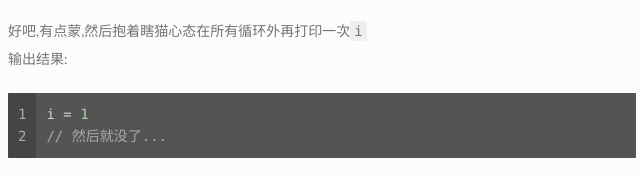
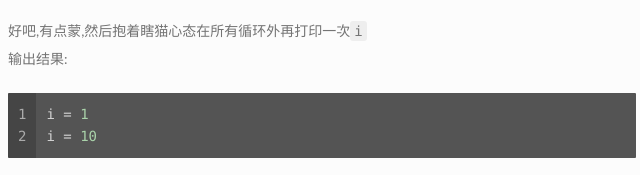
Before and after one commit to Benature/BenatureBlog.github.io, a plain HTML site: page 2018/12/30/我遇到的bug全集/index.html in a window 1280 px wide. Shown: the part 1291-1466 px from the top of the page, 444-1084 px from the left. Drawn offline with nearby package versions, Linux system fonts and the light colour scheme; some packages are replaced by stand-ins of ours; a script that the page names is missing; files whose address does not match are found by name.

Commit message:
Site updated: 2018-12-30 23:56:48

```diff
--- a/2018/12/30/我遇到的bug全集/index.html
+++ b/2018/12/30/我遇到的bug全集/index.html
@@ -115,7 +115,7 @@
 <meta property="og:locale" content="zh-TW">
 <meta property="og:image" content="https://benature.github.io/BenatureBlog.github.io//Benature.github.io/BenatureBlog.github.io/2018/12/30/我遇到的bug全集/02循环一次.png">
 <meta property="og:image" content="https://benature.github.io/BenatureBlog.github.io//Benature.github.io/BenatureBlog.github.io/2018/12/30/我遇到的bug全集/02循环一次.png">
-<meta property="og:updated_time" content="2018-12-30T15:52:52.100Z">
+<meta property="og:updated_time" content="2018-12-30T15:55:14.708Z">
 <meta name="twitter:card" content="summary">
 <meta name="twitter:title" content="我遇到的bug全集">
 <meta name="twitter:description" content="雨王bug全集">
@@ -385,7 +385,7 @@
 <h2 id="1-a是什么"><a href="#1-a是什么" class="headerlink" title="1. \a是什么"></a>1. <code>\a</code>是什么</h2><p>   雨王今天刚把<code>cygwin</code>装上,开开心❤地打开了vscode写c代码,结果突然和我说”诶,这个vscode怎么跑不了c啊”.于是我看了下他的测试代码<br>   <figure class="highlight c"><table><tr><td class="gutter"><pre><span class="line">1</span><br><span class="line">2</span><br><span class="line">3</span><br><span class="line">4</span><br><span class="line">5</span><br><span class="line">6</span><br></pre></td><td class="code"><pre><span class="line"><span class="built_in">printf</span>(<span class="string">"\a"</span>);</span><br><span class="line"><span class="built_in">printf</span>(<span class="string">"\a"</span>);</span><br><span class="line"><span class="built_in">printf</span>(<span class="string">"\a"</span>);</span><br><span class="line"><span class="built_in">printf</span>(<span class="string">"\a"</span>);</span><br><span class="line"><span class="built_in">printf</span>(<span class="string">"\a"</span>);</span><br><span class="line"><span class="built_in">printf</span>(<span class="string">"\a"</span>);</span><br></pre></td></tr></table></figure></p>
 <p>   “没事你加个杠干哈呀…”<br>   然后我百度了一下<code>\a</code>,直接printf是提示音响.<br>   “你跑程序时候就没听到什么东西吗???”<br>   “我也不知道为啥加了个杠…”</p>
 <h2 id="2-为什么四重循环只循环了一次"><a href="#2-为什么四重循环只循环了一次" class="headerlink" title="2. 为什么四重循环只循环了一次"></a>2. 为什么四重循环只循环了一次</h2><p>   雨王正在赶算法课的小项目作业，突然和我说他的冒泡排序出了问题<br>   我试了一下，的确，循环不对劲。<br>   老套路<code>printf</code>大法好,首先在最外层循环打印循环变量<code>printf(&quot;i = %d\n&quot;,i)</code><br>   结果怎么运行都只<code>printf</code>一次<br>   <img src="/BenatureBlog.github.io//Benature.github.io/BenatureBlog.github.io/2018/12/30/我遇到的bug全集/02循环一次.png" alt="只循环一次"><br>   输出结果:<br>   <figure class="highlight c"><table><tr><td class="gutter"><pre><span class="line">1</span><br><span class="line">2</span><br></pre></td><td class="code"><pre><span class="line">i = <span class="number">1</span></span><br><span class="line"><span class="comment">// 然后就没了...</span></span><br></pre></td></tr></table></figure></p>
-<p>   好吧,有点蒙,然后抱着瞎猫心态在所有循环外再打印一次<code>i</code><br>   输出结果:<br>   <figure class="highlight c"><table><tr><td class="gutter"><pre><span class="line">1</span><br><span class="line">2</span><br></pre></td><td class="code"><pre><span class="line">i = <span class="number">1</span></span><br><span class="line"><span class="comment">// 然后就没了...</span></span><br></pre></td></tr></table></figure></p>
+<p>   好吧,有点蒙,然后抱着瞎猫心态在所有循环外再打印一次<code>i</code><br>   输出结果:<br>   <figure class="highlight c"><table><tr><td class="gutter"><pre><span class="line">1</span><br><span class="line">2</span><br></pre></td><td class="code"><pre><span class="line">i = <span class="number">1</span></span><br><span class="line">i = <span class="number">10</span></span><br></pre></td></tr></table></figure></p>
 <pre><code class="c">i = <span class="number">1</span>
 i = <span class="number">10</span>
 </code></pre>
```
